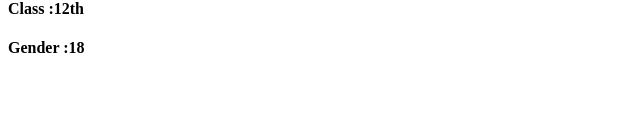
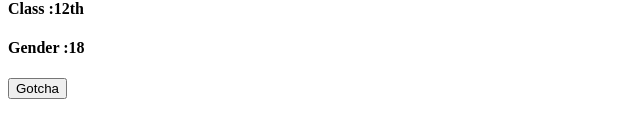
Before and after one commit to Hari-Learn/crud-app, a React (Vite) app: page / in a window 1280 px wide. Shown: the part 662-797 px from the top of the page, without its empty margins (0-640 px from the left). Built offline with nearby package versions, Linux system fonts and the light colour scheme.

Commit message:
Student btn func passed from App to comp - to have a reusability

```diff
--- a/src/App.jsx
+++ b/src/App.jsx
@@ -9,6 +9,7 @@ import UseEffectWithoutDependencyArray from './comp/UseEffectWithoutDependencyAr
 import UseEffectEmptyArray from './comp/UseEffectEmptyArray'
 import UseEffectWhenStateChange from './comp/UseEffectWhenStateChange'
 import Student from './comp/Student'
+import StudentBtn from './comp/StudentBtn'
 
 
 function App() {
@@ -46,6 +47,10 @@ function App() {
 
   }
 
+  const handleClick = () => {
+    alert("Btn click handled from App to comp")
+  }
+
   return (
     <>
       <h1>🧡❤️ CRUD - React App ❤️🧡</h1>
@@ -71,7 +76,9 @@ function App() {
 
       <UseEffectWhenStateChange></UseEffectWhenStateChange>
 
-      <Student name="WWS" class="12th" age="18"></Student>
+      <Student name="WWS" class="12th" age={18}></Student>
+
+      <StudentBtn handleClick = {handleClick}></StudentBtn>
     </>
   )
 }
--- /dev/null
+++ b/src/comp/StudentBtn.jsx
@@ -0,0 +1,11 @@
+import React from "react";
+
+const StudentBtn = (props) => {
+    return(
+        <button onClick={props.handleClick}>Gotcha</button>
+    )
+
+}
+export default StudentBtn
+
+//Reusability — You can reuse StudentBtn in many places, and each time you can pass a different function from the parent.
```
